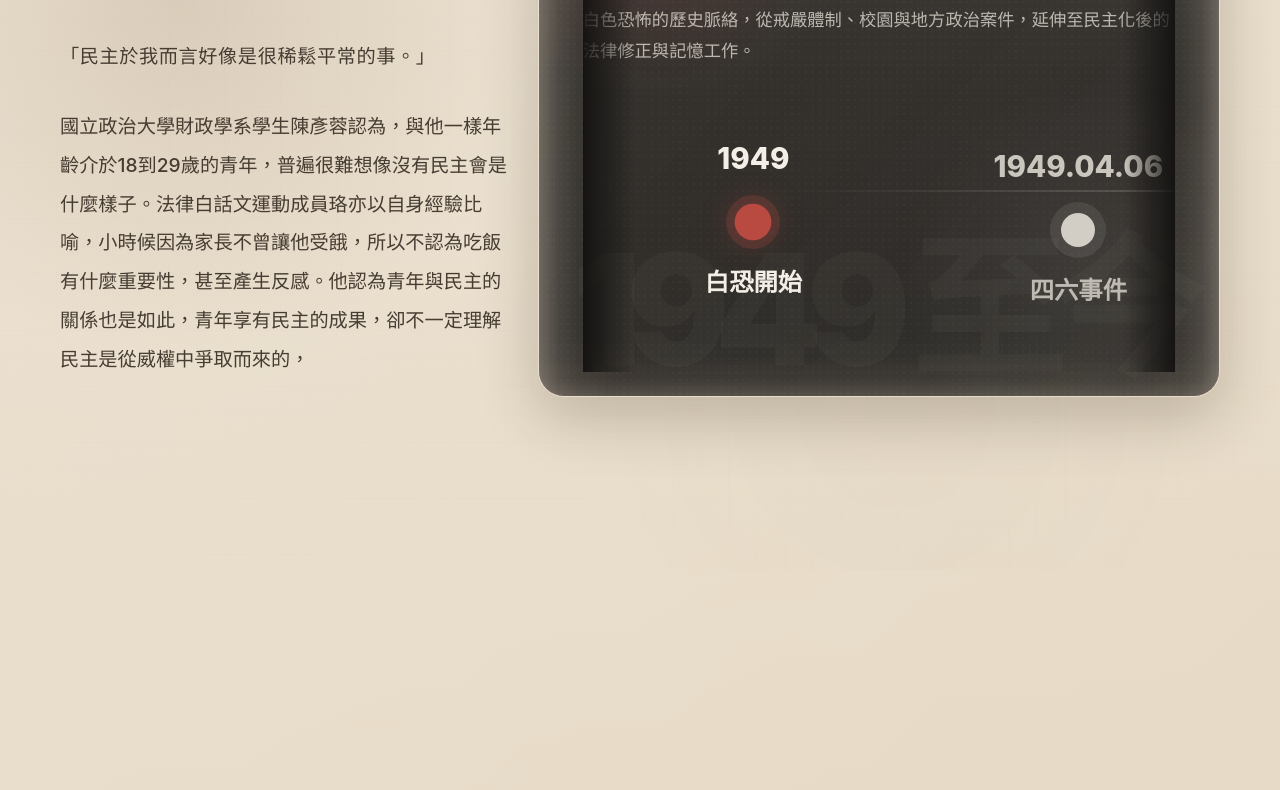
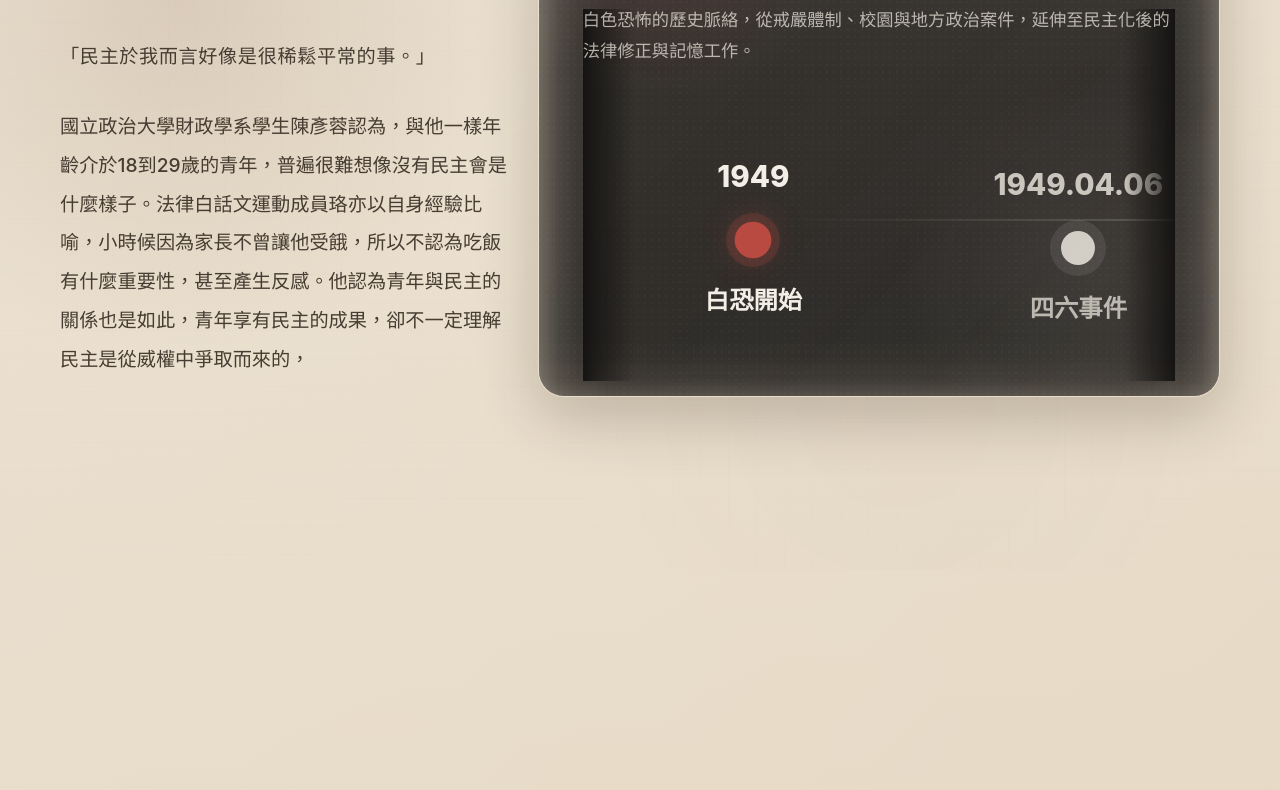
Before and after one commit to fangk-ship-it/white-terror-timeline, a plain HTML site: page index.html in a window 1280 px wide. Shown: the part 230-1020 px from the top of the page. Drawn offline with Linux system fonts and the light colour scheme.

Commit message:
Lower intro timeline and remove ghost year text

```diff
--- a/index.html
+++ b/index.html
@@ -244,7 +244,7 @@
       position: relative;
       isolation: isolate;
       display: grid;
-      grid-template-rows: auto 1fr auto;
+      grid-template-rows: auto minmax(0, 1fr) auto;
       gap: clamp(22px, 3vw, 34px);
       width: 100%;
       height: clamp(540px, 68vh, 720px);
@@ -284,23 +284,16 @@
     }
 
     .intro-timeline-card::after {
-      content: "1949 至今";
-      position: absolute;
-      right: clamp(20px, 3vw, 32px);
-      bottom: clamp(10px, 1.4vw, 22px);
-      font-size: clamp(4.6rem, 12vw, 10.5rem);
-      line-height: 0.9;
-      letter-spacing: -0.1em;
-      font-weight: 900;
-      color: rgba(244, 239, 230, 0.028);
-      white-space: nowrap;
-      pointer-events: none;
-      z-index: 0;
+      content: none;
     }
 
     .intro-timeline-card > * {
       position: relative;
       z-index: 1;
+    }
+
+    .intro-timeline-card > :first-child {
+      z-index: 3;
     }
 
     .module-title {
@@ -327,7 +320,9 @@
       align-self: center;
       overflow: hidden;
       min-height: 0;
-      padding: 34px 0 12px;
+      margin-top: clamp(18px, 2.2vw, 28px);
+      padding: 24px 0 12px;
+      z-index: 1;
     }
 
     .intro-timeline-window::before,
@@ -377,7 +372,7 @@
       position: absolute;
       left: 6.8%;
       right: 6.8%;
-      top: 152px;
+      top: 172px;
       height: 2px;
       background: linear-gradient(90deg, transparent, rgba(244, 239, 230, 0.56), transparent);
     }
@@ -434,7 +429,7 @@
     }
 
     .compact-date {
-      min-height: 104px;
+      min-height: 122px;
       display: flex;
       align-items: flex-end;
       justify-content: center;
```
